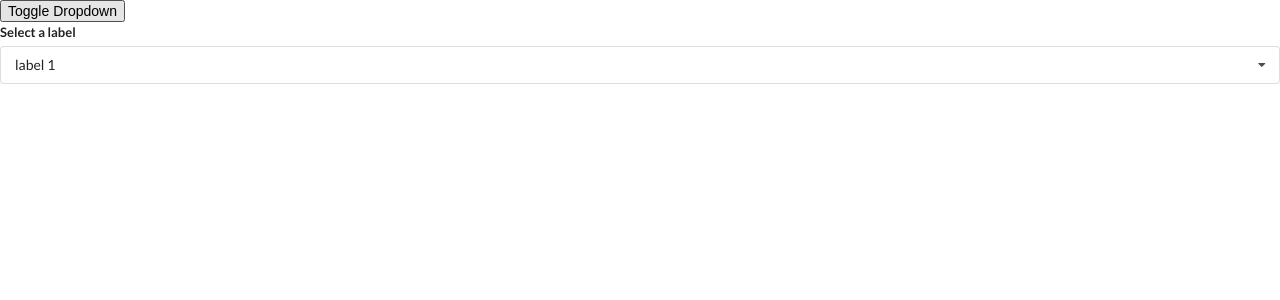
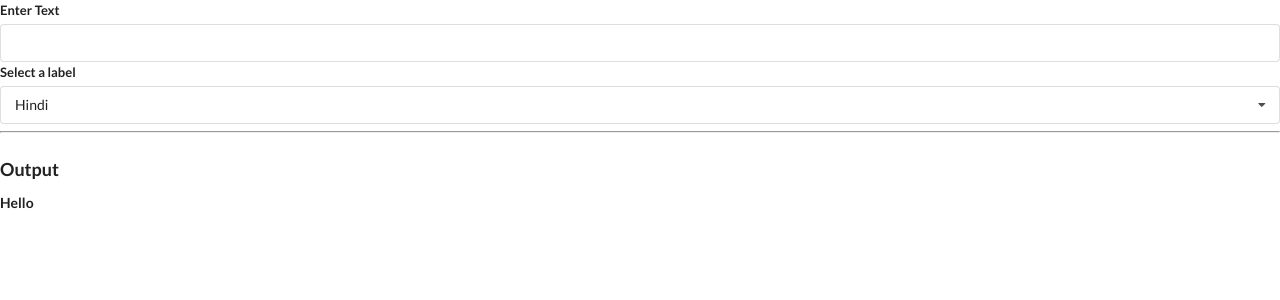
Before and after one commit to ManojChenna/React-Hooks, a React (Create React App) app: page / in a window 1280 px wide. Shown: the top 300 px of the page. Built offline with nearby package versions, Linux system fonts and the light colour scheme.

Commit message:
translate

```diff
--- a/src/App.js
+++ b/src/App.js
@@ -2,6 +2,7 @@ import React, { useState } from "react";
 import Accordion from "./Components/Accordion";
 import Search from "./Components/Search";
 import Dropdown from "./Components/Dropdown";
+import Translate from "./Components/Translate";
 
 const items = [
   {
@@ -39,7 +40,7 @@ export default () => {
       {/*       <Accordion items={items} />
 
       <Search />
-      */}
+
       <button onClick={() => setShowDropdown(!showDropdown)}>
         Toggle Dropdown
       </button>
@@ -50,6 +51,8 @@ export default () => {
           values={dropdownOptions}
         />
       ) : null}
+      */}
+      <Translate />
     </div>
   );
 };
--- /dev/null
+++ b/src/Components/Convert.js
@@ -0,0 +1,39 @@
+import React, { useState, useEffect } from "react";
+import axios from "axios";
+
+const Convert = ({ language, text }) => {
+  const [translated, setTranslated] = useState("Hello");
+  const [debounceText, setDebounceText] = useState(text);
+  useEffect(() => {
+    const doTranslation = async () => {
+      // const {data} = await axios.post(
+      //   "https://translation.googleapis.com/language/translate/v2",
+      //   {},
+      //   {
+      //     params: {
+      //       q: debounceText,
+      //       target: language.value,
+      //       key: "GOOGLE_API_KEY"
+      //     }
+      //   }
+      // );
+      // setTranslated({data.data.translations[0].translatedText})
+    };
+  }, [language, debounceText]);
+
+  useEffect(() => {
+    const timedId = setTimeout(() => {
+      setDebounceText(text);
+    }, 500);
+    return () => {
+      clearTimeout(timedId);
+    };
+  });
+  return (
+    <div>
+      <h5 className="ui header">{translated}</h5>
+    </div>
+  );
+};
+
+export default Convert;
--- /dev/null
+++ b/src/Components/Translate.js
@@ -0,0 +1,42 @@
+import React, { useState } from "react";
+import Dropdown from "./Dropdown";
+import Convert from "./Convert";
+
+const translateValues = [
+  {
+    label: "Hindi",
+    value: "hi"
+  },
+  {
+    label: "Afrikaans",
+    value: "af"
+  },
+  {
+    label: "Arabic",
+    value: "ar"
+  }
+];
+const Translate = () => {
+  const [language, setLanguage] = useState(translateValues[0]);
+  const [text, setText] = useState("");
+  return (
+    <div>
+      <div className="ui form">
+        <div className="field">
+          <label>Enter Text</label>
+          <input onChange={(e) => setText(e.target.value)} value={text} />
+        </div>
+      </div>
+      <Dropdown
+        values={translateValues}
+        selectedOption={language}
+        setSelectedOption={setLanguage}
+      />
+      <hr />
+      <h3 className="ui header">Output</h3>
+      <Convert language={language} text={text}/>
+    </div>
+  );
+};
+
+export default Translate;
```
